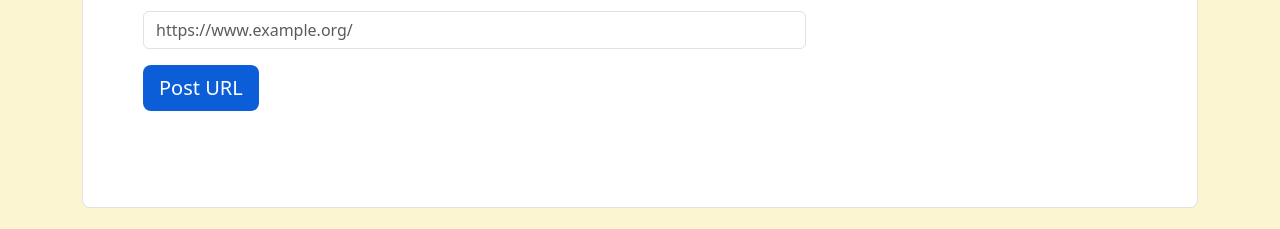
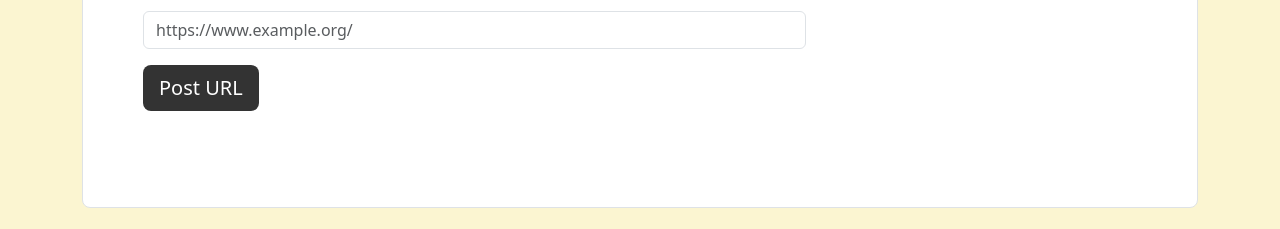
Before and after one commit to fdezar/boilerplate-project-urlshortener, a website: page views/index.html in a window 1280 px wide. In both pictures the pointer is over the button "Post URL". Shown: the part 255-484 px from the top of the page. Drawn offline with nearby package versions, Linux system fonts and the light colour scheme; files that its build step writes are made by us from their sources.

Commit message:
hover button color fixed

```diff
--- a/public/style.css
+++ b/public/style.css
@@ -15,6 +15,10 @@ a {
     border: #9b0408;
 }
 
+.btn-primary:hover {
+    background-color: #333;
+}
+
 .border-top-custom {
     border-top: 1px solid #333;
 }
```
